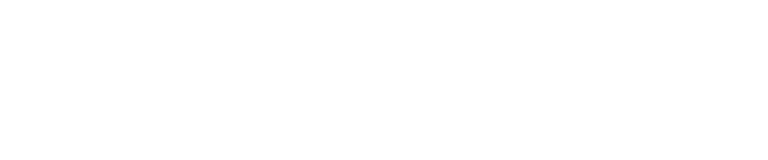
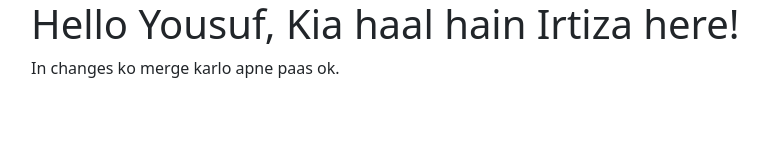
Before and after one commit to Yousuf57/Psd-to-Html, a plain HTML site: page Homepage/index.html in a window 1280 px wide. Shown: the whole page, without its empty margins (51-819 px from the left). Drawn offline with Linux system fonts and the light colour scheme.

Commit message:
Update index.html

```diff
--- a/Homepage/index.html
+++ b/Homepage/index.html
@@ -8,6 +8,9 @@
     <title>PSD TO HTML</title>
 </head>
 <body>
-
+    <div class="container">
+        <h1>Hello Yousuf, Kia haal hain Irtiza here!</h1>
+        <p>In changes ko merge karlo apne paas ok.</p>
+    </div>
 </body>
 </html>
```
